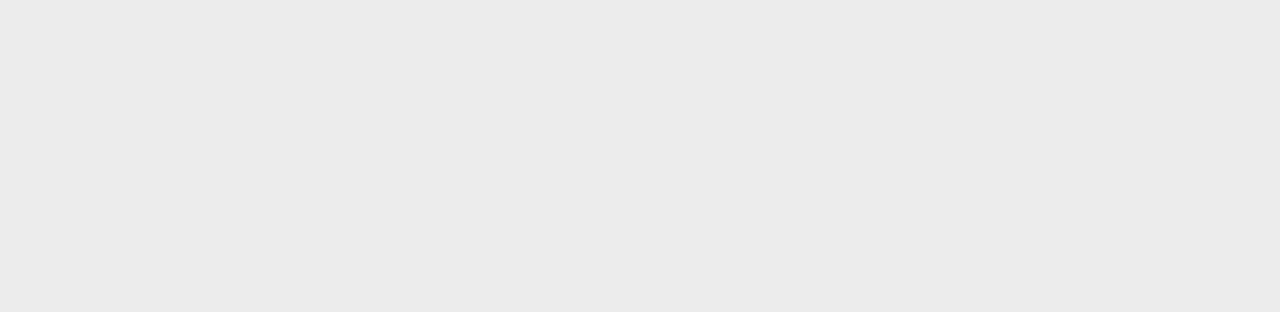
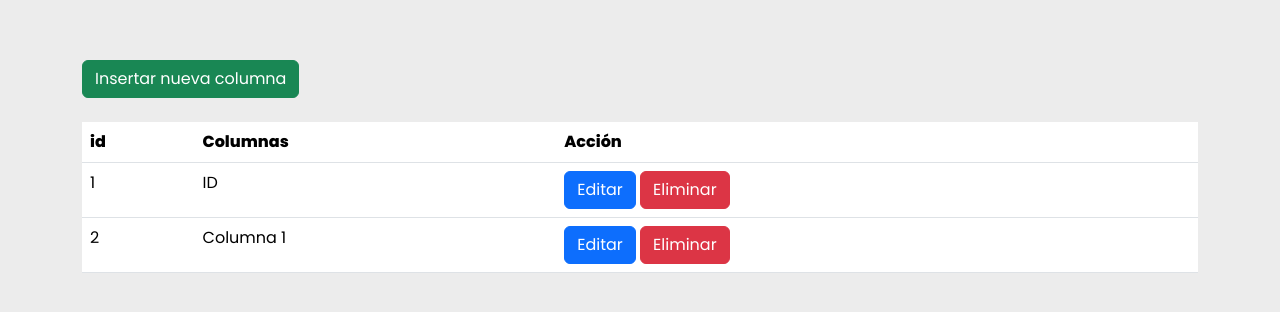
Before and after one commit to JuanFCast/rule-maker-frontend, a React (Create React App) app in the folder frontend/: page /CRUD_columns in a window 1280 px wide. Before the commit this address had no page. Shown: the part 238-550 px from the top of the page. Built offline with nearby package versions, Linux system fonts and the light colour scheme.

Commit message:
CRUD_columns complete

```diff
--- a/frontend/src/App.js
+++ b/frontend/src/App.js
@@ -4,6 +4,7 @@
 import Register from "./pages/Register";
 import CRUD_records from "./pages/CRUD_records";
 import CRUD_rules from "./pages/CRUD_rules";
+import CRUD_columns from "./pages/CRUD_columns";
 
 import styles from './App.module.scss'
 
@@ -16,6 +17,7 @@
           <Route path="/login" element={<Login />} />
           <Route path="/CRUD_records" element={<CRUD_records />} />
           <Route path="/CRUD_rules" element={<CRUD_rules />} />
+          <Route path="/CRUD_columns" element={<CRUD_columns />} />
         </Routes>
       </div>
     </BrowserRouter>
--- /dev/null
+++ b/frontend/src/components/InsertColumn.js
@@ -0,0 +1,50 @@
+import React from 'react';
+import { Button, FormGroup, Modal, ModalBody, ModalFooter, ModalHeader } from 'reactstrap';
+
+const InsertRule = ({ isOpen, form, cerrarModalInsertar, handleChange, insertar, data }) => (
+  <Modal isOpen={isOpen}>
+    <ModalHeader>
+      <div><h3>Insertar nueva regla</h3></div>
+    </ModalHeader>
+
+    <ModalBody>
+      <FormGroup>
+        <label>Id:</label>
+        <input
+          className="form-control"
+          readOnly
+          type="text"
+          value={data.length+1}
+        />
+      </FormGroup>
+
+      <FormGroup>
+        <label>columna1:</label>
+        <input
+          className="form-control"
+          name="columna1"
+          type="text"
+          onChange={handleChange}
+        />
+      </FormGroup>
+
+    </ModalBody>
+
+    <ModalFooter>
+      <Button
+        color="primary"
+        onClick={insertar}
+      >
+        Insertar
+      </Button>
+      <Button
+        className="btn btn-danger"
+        onClick={cerrarModalInsertar}
+      >
+        Cancelar
+      </Button>
+    </ModalFooter>
+  </Modal>
+);
+
+export default InsertRule;
--- /dev/null
+++ b/frontend/src/components/TableColumn.js
@@ -0,0 +1,33 @@
+import React from 'react';
+import { Table, Button } from 'reactstrap';
+
+const TableRule = ({ data, mostrarModalActualizar, eliminar }) => (
+  <Table>
+    <thead>
+      <tr>
+        <th>id</th>
+        <th>Columnas</th>
+        <th>Acción</th>
+      </tr>
+    </thead>
+    <tbody>
+      {data.map((dato) => (
+        <tr key={dato.id}>
+          <td>{dato.id}</td>
+          <td>{dato.columna1}</td>
+          <td>
+            <Button
+              color="primary"
+              onClick={() => mostrarModalActualizar(dato)}
+            >
+              Editar
+            </Button>{" "}
+            <Button color="danger" onClick={() => eliminar(dato)}>Eliminar</Button>
+          </td>
+        </tr>
+      ))}
+    </tbody>
+  </Table>
+);
+
+export default TableRule;
--- /dev/null
+++ b/frontend/src/components/UpdateColumn.js
@@ -0,0 +1,51 @@
+import React from 'react';
+import { Button, FormGroup, Modal, ModalBody, ModalFooter, ModalHeader } from 'reactstrap';
+
+const UpdateRule = ({ isOpen, form, cerrarModalActualizar, handleChange, editar }) => (
+  <Modal isOpen={isOpen}>
+    <ModalHeader>
+      <div><h3>Editar Regla</h3></div>
+    </ModalHeader>
+
+    <ModalBody>
+      <FormGroup>
+        <label>Id:</label>
+        <input
+          className="form-control"
+          readOnly
+          type="text"
+          value={form.id}
+        />
+      </FormGroup>
+
+      <FormGroup>
+        <label>columna1:</label>
+        <input
+          className="form-control"
+          name="columna1"
+          type="text"
+          onChange={handleChange}
+          value={form.columna1}
+        />
+      </FormGroup>
+
+    </ModalBody>
+
+    <ModalFooter>
+      <Button
+        color="primary"
+        onClick={() => editar(form)}
+      >
+        Editar
+      </Button>
+      <Button
+        color="danger"
+        onClick={cerrarModalActualizar}
+      >
+        Cancelar
+      </Button>
+    </ModalFooter>
+  </Modal>
+);
+
+export default UpdateRule;
--- a/frontend/src/pages/CRUD_columns.jsx
+++ b/frontend/src/pages/CRUD_columns.jsx
@@ -1,14 +1,13 @@
 import React from "react";
 import "bootstrap/dist/css/bootstrap.min.css";
 import { Button, Container } from "reactstrap";
-import RecordsTable from '../components/TableRecords';
-import UpdateRecordModal from '../components/UpdateRecordModal';
-import InsertRecordModal from '../components/InsertRecordModal';
+import TableColumn from '../components/TableColumn';
+import UpdateRecordModal from '../components/UpdateColumn';
+import InsertRecordModal from '../components/InsertColumn';
 
 const data = [
-  { id: 1, columna1: "53", columna2: "Amarillo", columna3: "Antioquia", columna4: "false" },
-  { id: 2, columna1: "36", columna2: "Azul", columna3: "Cordoba", columna4: "true" },
-  { id: 2, columna1: "46", columna2: "Rojo", columna3: "Nariño", columna4: "false" }
+  { id: 1, columna1: "ID" },
+  { id: 2, columna1: "Columna 1" }
 ];
 
 class CRUD_columns extends React.Component {
@@ -18,10 +17,7 @@
     modalInsertar: false,
     form: {
       id: "",
-      columna1: "",
-      columna2: "",
-      columna3: "",
-      columna4: ""  // Nuevo campo
+      columna1: ""
     },
   };
 
@@ -40,10 +36,7 @@
     this.setState({
       form: {
         id: "",
-        columna1: "",
-        columna2: "",
-        columna3: "",
-        columna4: ""  // Nuevo campo
+        columna1: ""
       },
       modalInsertar: true,
     });
@@ -87,10 +80,10 @@
       <>
         <Container>
         <br />
-          <Button color="success" onClick={this.mostrarModalInsertar}>Insertar nuevo registro</Button>
+          <Button color="success" onClick={this.mostrarModalInsertar}>Insertar nueva columna</Button>
           <br />
           <br />
-          <RecordsTable data={data} mostrarModalActualizar={this.mostrarModalActualizar} eliminar={this.eliminar} />
+          <TableColumn data={data} mostrarModalActualizar={this.mostrarModalActualizar} eliminar={this.eliminar} />
         </Container>
 
         <UpdateRecordModal isOpen={modalActualizar} form={form} cerrarModalActualizar={this.cerrarModalActualizar} handleChange={this.handleChange} editar={this.editar} />
```
